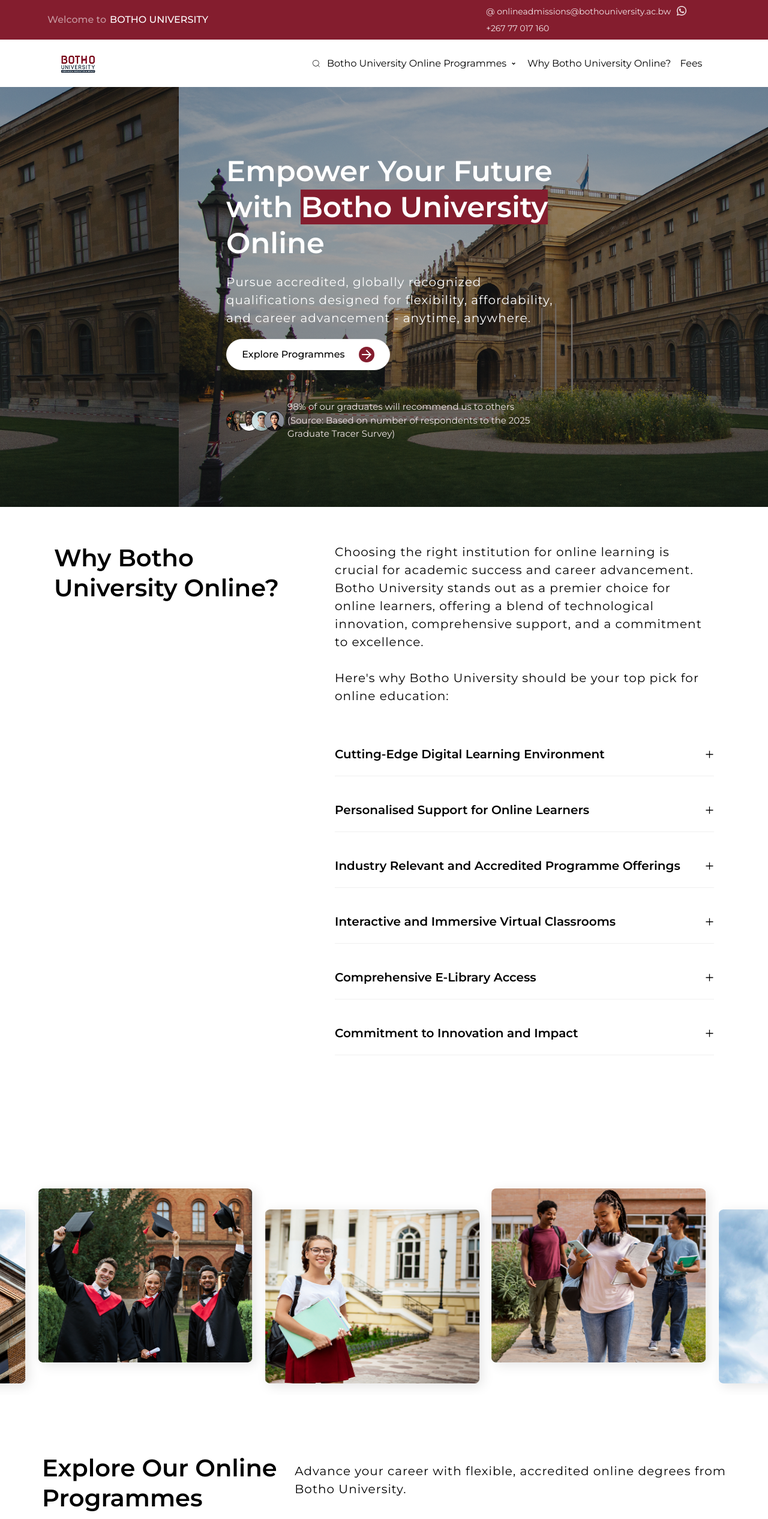
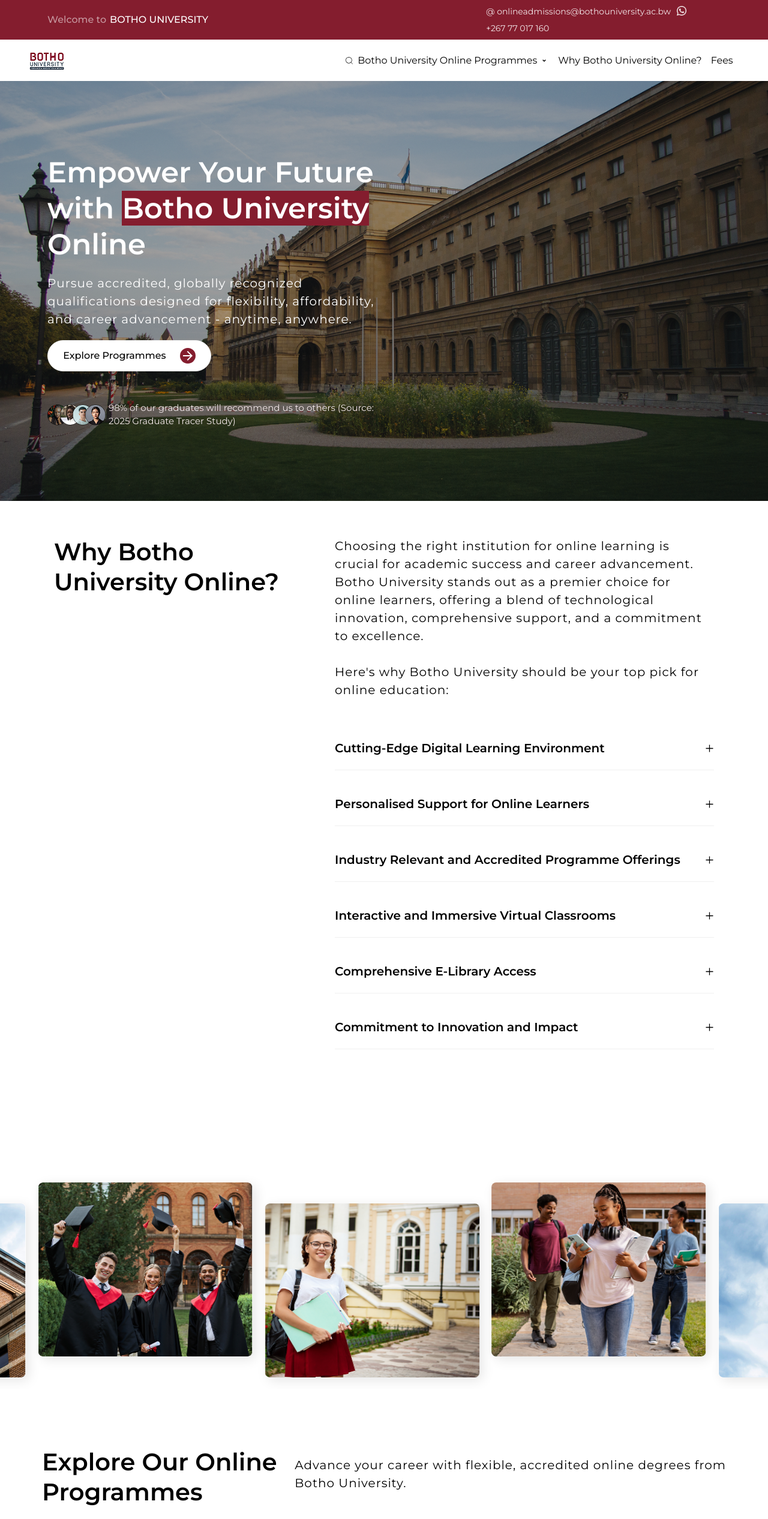
Before and after one commit to purfull/web-app-library, a React (Vite) app: page / in a window 1280 px wide. Shown: the top 2532 px of the page at 60% size. Built offline with nearby package versions, Linux system fonts and the light colour scheme.

Commit message:
corrections made

```diff
--- a/src/components/courses/Courses.css
+++ b/src/components/courses/Courses.css
@@ -193,7 +193,7 @@
 /* Medium devices (landscape tablets, 768px and up) */
 @media only screen and (min-width: 768px) {
   .course-container {
-    padding: 40px 70px;
+    padding: 40px;
   }
 
   .titleBar {
--- a/src/components/courses/Courses.jsx
+++ b/src/components/courses/Courses.jsx
@@ -1,10 +1,14 @@
-import React from "react";
+import React, { useState } from "react";
 import "./Courses.css";
-import arrow from '/icon/arrow_forward.png'
+import vector from "/icon/Vector.png";
+import arrow from "/icon/arrow_forward.png";
+
 // import aa from "/icon/Vector.png"
 import { Card } from "antd";
 
 const Courses = () => {
+  const [searchText, setSearchText] = useState("");
+
   const cardData = [
     {
       cover: "/images/Rectangle 1.png",
@@ -49,6 +53,11 @@
         "The Bachelor of Commerce in Accountancy is a professionally oriented and highly relevant online programme that will provide you wi....",
     },
   ];
+
+  const filteredData = cardData.filter((item) =>
+    item.title.toLowerCase().includes(searchText.toLowerCase())
+  );
+
   return (
     <div className="course-container" style={{ paddingTop: "12vh" }}>
       <div className="titleBar">
@@ -56,10 +65,18 @@
           <span className="secondary-heading">
             Explore Our Online <br className="hidden sm:block" /> Programmes
           </span>
+
           <button className="search-button">
-            <span className="search-button-text">Search</span>
+            {/* <span className="search-button-text">Search</span> */}
+            <input
+              type="text"
+              placeholder="Search Programmes..."
+              className="search-button-text"
+              value={searchText}
+              onChange={(e) => setSearchText(e.target.value)}
+            />
             <img
-              src={arrow}
+              src={vector}
               // alt="arrow"
               style={{
                 borderRadius: "50%",
@@ -73,7 +90,10 @@
             />
           </button>
         </div>
-        <div className="secondary-paragraph mobile-topheading black" style={{color: "#000"}}>
+        <div
+          className="secondary-paragraph mobile-topheading black"
+          style={{ color: "#000" }}
+        >
           Advance your career with flexible, accredited online degrees from
           <br />
           Botho University.
--- a/src/components/navBar/Navbar.jsx
+++ b/src/components/navBar/Navbar.jsx
@@ -1,6 +1,5 @@
 
 import "./navBar.css";
-import { RxHamburgerMenu } from "react-icons/rx";
 import { CiSearch } from "react-icons/ci";
 import { RiArrowDropDownLine } from "react-icons/ri";
 import { useState } from "react";
@@ -19,8 +18,9 @@
         <img src="../logo/BothoLogo.png" alt="logo" />
 
         <div className="nav-bar2">
-          <div className="search">
-            <CiSearch />{" "}
+          <div className="search-wrapper">
+          <div className="search-icon-text" onClick={handleSearchClick}>
+            <CiSearch className="clickable-icon" />
             <span className="nav-text">
               Botho University Online Programmes
               <RiArrowDropDownLine />
@@ -36,6 +36,7 @@
               onChange={(e) => setSearchText(e.target.value)}
             />
           )}
+        </div>
 
           <div className="text">Why Botho University Online?</div>
 
--- a/src/components/navBar/navBar.css
+++ b/src/components/navBar/navBar.css
@@ -12,7 +12,7 @@
     /* padding: 10px; */
   }
 
-  .search,
+  .search-wrapper,
   .fee-text,
   .nav-text,
   .text {
@@ -56,21 +56,18 @@
     justify-content: center;
     align-items: center;
     /* transition: all 0.3s ease; */
-
   }
 }
 
-
 /* Small devices (portrait tablets and large phones, 600px and up) */
 @media only screen and (min-width: 600px) {
-
   .nav-bar {
     display: flex;
     justify-content: space-between;
     /* padding: 10px; */
   }
 
-  .search,
+  .search-wrapper,
   .fee-text,
   .nav-text,
   .text {
@@ -115,25 +112,19 @@
     display: flex;
     justify-content: center;
     align-items: center;
-
   }
 }
 
 /* Medium devices (landscape tablets, 768px and up) */
 @media only screen and (min-width: 768px) {
-
   .nav-bar {
     display: flex;
     justify-content: space-between;
     padding: 10px;
   }
 
-  /* .hamburger-icon {
-    display: none;
-  } */
-
   .nav-head {
-    padding: 12px 5%;
+    padding: 5px 3%;
     font-family: "Montserrat", sans-serif;
   }
 
@@ -145,10 +136,28 @@
     padding: 10px;
   }
 
-  .search {
+  .search-wrapper {
+    display: flex;
+    flex-direction: column;
+    align-items: flex-start;
+    position: relative;
+  }
+
+  .search-icon-text {
     display: flex;
     align-items: center;
     gap: 6px;
+    cursor: pointer;
+  }
+  .search-input {
+    margin-top: 10px;
+    border: 1px solid #ccc;
+    border-radius: 4px;
+    outline: none;
+    font-size: 14px;
+    padding: 6px 10px;
+    width: 250px;
+    transition: all 0.3s ease-in-out;
   }
 
   .nav-text {
@@ -181,7 +190,7 @@
   } */
 
   .nav-head {
-    padding: 12px 5%;
+    padding: 5px 3%;
     font-family: "Montserrat", sans-serif;
   }
 
@@ -193,10 +202,28 @@
     padding: 10px;
   }
 
-  .search {
+  .search-wrapper {
+    display: flex;
+    flex-direction: column;
+    align-items: flex-start;
+    position: relative;
+  }
+
+  .search-icon-text {
     display: flex;
     align-items: center;
     gap: 6px;
+    cursor: pointer;
+  }
+  .search-input {
+    margin-top: 10px;
+    border: 1px solid #ccc;
+    border-radius: 4px;
+    outline: none;
+    font-size: 14px;
+    padding: 6px 10px;
+    width: 250px;
+    transition: all 0.3s ease-in-out;
   }
 
   .nav-text {
@@ -223,16 +250,10 @@
     align-items: center;
     justify-content: space-between;
   }
-
-  .hamburger-icon {
-    display: none;
-  }
-
 }
 
 /* Extra large devices (large laptops and desktops, 1200px and up) */
 @media only screen and (min-width: 1200px) {
-
   .nav-bar {
     display: flex;
     justify-content: space-between;
@@ -240,12 +261,8 @@
     align-items: center;
   }
 
-  /* .hamburger-icon {
-    display: none;
-  } */
-
   .nav-head {
-    padding: 10px 7%;
+    padding: 5px 3%;
     font-family: "Montserrat", sans-serif;
   }
 
@@ -258,10 +275,28 @@
     padding: 10px;
   }
 
-  .search {
+  .search-wrapper {
+    display: flex;
+    flex-direction: column;
+    align-items: flex-start;
+    position: relative;
+  }
+
+  .search-icon-text {
     display: flex;
     align-items: center;
-    gap: 10px;
+    gap: 6px;
+    cursor: pointer;
+  }
+  .search-input {
+    margin-top: 10px;
+    border: 1px solid #ccc;
+    border-radius: 4px;
+    outline: none;
+    font-size: 14px;
+    padding: 6px 10px;
+    width: 250px;
+    transition: all 0.3s ease-in-out;
   }
 
   .nav-text {
```
Also changed, not shown: src/components/rednavBar/rednav.css (+3 -6 lines), public/icon/Vector.png (added).
